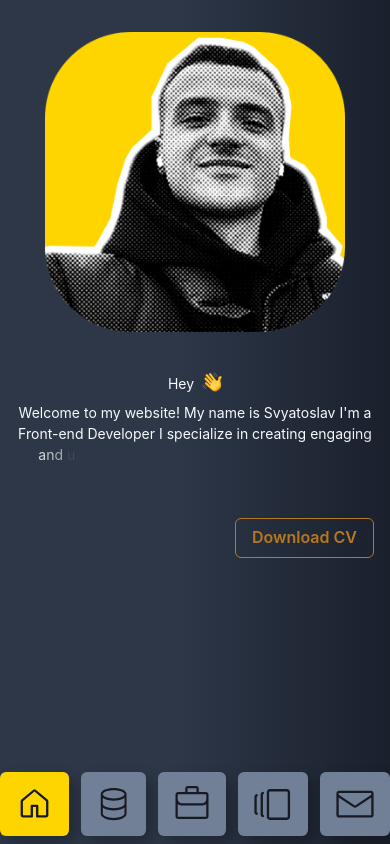
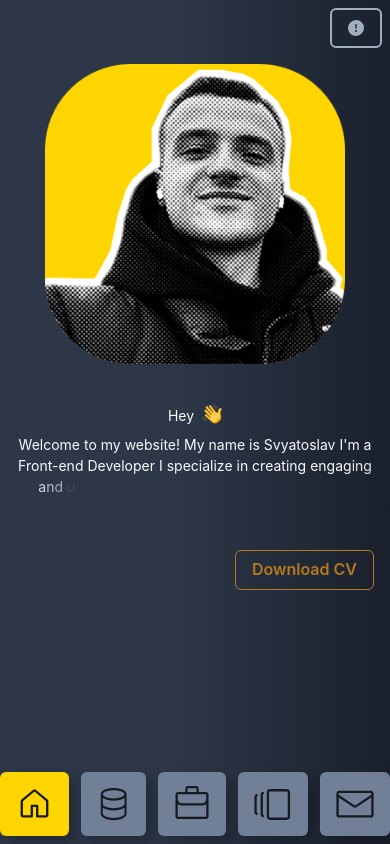
Before and after one commit to kitaiv/portfolio, a React (Create React App) app: page / in a window 390 px wide. Built offline with nearby package versions, Linux system fonts and the light colour scheme; no server answers.

Commit message:
feat&bug: info button added for mobile and footer & icons fixed

```diff
--- a/package.json
+++ b/package.json
@@ -3,6 +3,7 @@
   "version": "1.0.0",
   "private": true,
   "dependencies": {
+    "@chakra-ui/icons": "^2.0.18",
     "@chakra-ui/react": "^2.5.1",
     "@emotion/react": "^11.10.6",
     "@emotion/styled": "^11.10.6",
--- a/src/App.tsx
+++ b/src/App.tsx
@@ -16,6 +16,8 @@ import Socials from './components/UI/Socials';
 import Modal from './components/UI/Modal';
 import { ProjectItem, WorkExperienceItem } from './types';
 import Context from './Context';
+import FooterComponent from './components/Footer/FooterComponent';
+import Info from './components/UI/Info';
 
 
 function App() {
@@ -60,6 +62,7 @@ function App() {
     <Context.Provider value={store}>
       <Box>
         {breakpoints !== 'base' && 'sm' ? <Socials /> : null}
+        <Info />
         <Container
           display="flex"
           flexDirection={
@@ -72,7 +75,7 @@ function App() {
           h="100vh"
         >
           <Navigation setAnimateTab={setAnimateTab} />
-          <Flex h="100%" w='100%' align={breakpoints === 'base' && 'sm' ? 'flex-start' : 'center'} justifyContent='center' pt={breakpoints === 'base' && 'sm' ? '2rem' : '0'}>
+          <Flex h="100%" w='100%' align={breakpoints === 'base' && 'sm' ? 'flex-start' : 'center'} justifyContent='center' pt={breakpoints === 'base' && 'sm' ? '4rem' : '0'}>
             <Switch>
               <Route exact path="/">
                 <Home
@@ -112,6 +115,7 @@ function App() {
           {selectedItem && (
             <Modal />
           )}
+          <FooterComponent />
       </Box>
     </Context.Provider>
   );
--- /dev/null
+++ b/src/components/Footer/FooterComponent.tsx
@@ -0,0 +1,32 @@
+import React from 'react'
+import { Flex, Box, Link, Text } from '@chakra-ui/react'
+import { useBreakpoint } from '@chakra-ui/react'
+import { footerData } from '../../data'
+
+const FooterComponent = () => {
+
+    const {seeCode, footerText} = footerData
+
+    const breakpoint = useBreakpoint()
+    return (
+        <Flex
+            display={breakpoint === 'base' && 'sm' ? 'none' : 'block'}
+            position='absolute'
+            bottom='.5rem'
+            right='.5rem'
+            color='gray.500'
+            textAlign='center'
+            lineHeight='1rem'
+        >
+            <Box>
+                <Link href={seeCode.link} target="_blank" color="blue.300">{seeCode.text}</Link>
+            </Box>
+            <Box>
+                <Text>{footerText.text_1}</Text>
+                <Text>{footerText.text_2}</Text>
+            </Box>
+        </Flex>
+    )
+}
+
+export default FooterComponent
--- /dev/null
+++ b/src/components/UI/Info.tsx
@@ -0,0 +1,54 @@
+import React from 'react'
+import { Box, Popover, PopoverTrigger, Portal, PopoverContent, PopoverArrow, PopoverHeader, PopoverCloseButton, PopoverBody, Button, PopoverFooter, Link, Image, Text } from '@chakra-ui/react'
+import { WarningIcon } from '@chakra-ui/icons'
+import { useBreakpoint } from '@chakra-ui/react'
+import { footerData } from '../../data'
+import { GithubSmallIcon } from '../../assets/img'
+
+const Info = () => {
+    const breakpoint = useBreakpoint()
+
+    const { seeCode, footerText } = footerData
+    return (
+        <Box
+            display={breakpoint === 'base' && 'sm' ? 'block' : 'none'}
+            position='absolute'
+            right='.5rem'
+            top='.5rem'
+            zIndex={1}
+        >
+            <Popover >
+                <PopoverTrigger>
+                    <Button
+                        variant='outline'
+                        borderColor='gray.400'
+                        borderWidth='2px'
+                        _hover={{ 'background': 'inherit' }}
+                        _active={{borderColor: 'twitter'}}
+                    >
+                        <WarningIcon color='gray.400' />
+                    </Button>
+                </PopoverTrigger>
+                <Portal>
+                    <PopoverContent bg="gray.700" border='gray.700' color='gray.200' textAlign='center'>
+                        {/* <PopoverArrow /> */}
+                        <PopoverBody>
+                            <Link href={seeCode.link} target='_blank'>
+                                <Button colorScheme='twitter' size='xs' p="1rem">
+                                    <Image src={GithubSmallIcon} pe={2} />
+                                    {seeCode.text}
+                                </Button>
+                            </Link>
+                        </PopoverBody>
+                        <PopoverFooter textAlign='center' lineHeight='1rem' color='gray.500' border='none'>
+                            <Text>{footerText.text_1}</Text>
+                            <Text>{footerText.text_2}</Text>
+                        </PopoverFooter>
+                    </PopoverContent>
+                </Portal>
+            </Popover>
+        </Box>
+    )
+}
+
+export default Info
--- a/src/components/withAnimation.tsx
+++ b/src/components/withAnimation.tsx
@@ -58,7 +58,7 @@ function withAnimation(Component: React.ElementType) {
 
         return (
             <motion.div
-                transition={{ type: "spring", duration: 1 }}
+                transition={{ type: "spring", duration: 0.8 }}
                 initial={props.animateTab.initialX}
                 animate={props.animateTab.animateX}
                 style={{ willChange: "transform" }}
--- a/src/data.ts
+++ b/src/data.ts
@@ -388,4 +388,17 @@ const socialsData: Socials = {
   ]
 };
 
-export { homeData, stackData, workData, navData, socialsData, animate, projectsData };
+const currentYear = new Date().getFullYear()
+
+const footerData = {
+  seeCode: {
+    text: 'See code',
+    link: 'https://github.com/kitaiv/portfolio'
+  },
+  footerText: {
+    text_1: 'Design and built fully by me',
+    text_2: '®All rights reserved @' + currentYear
+  }
+}
+
+export { homeData, stackData, workData, navData, socialsData, animate, projectsData, footerData};
```
Also changed, not shown: src/components/UI/Modal.tsx (+14 -18 lines), src/assets/img/Screenshot_1.png (added), 1 other file (tests, documents, lock files or other folders).
